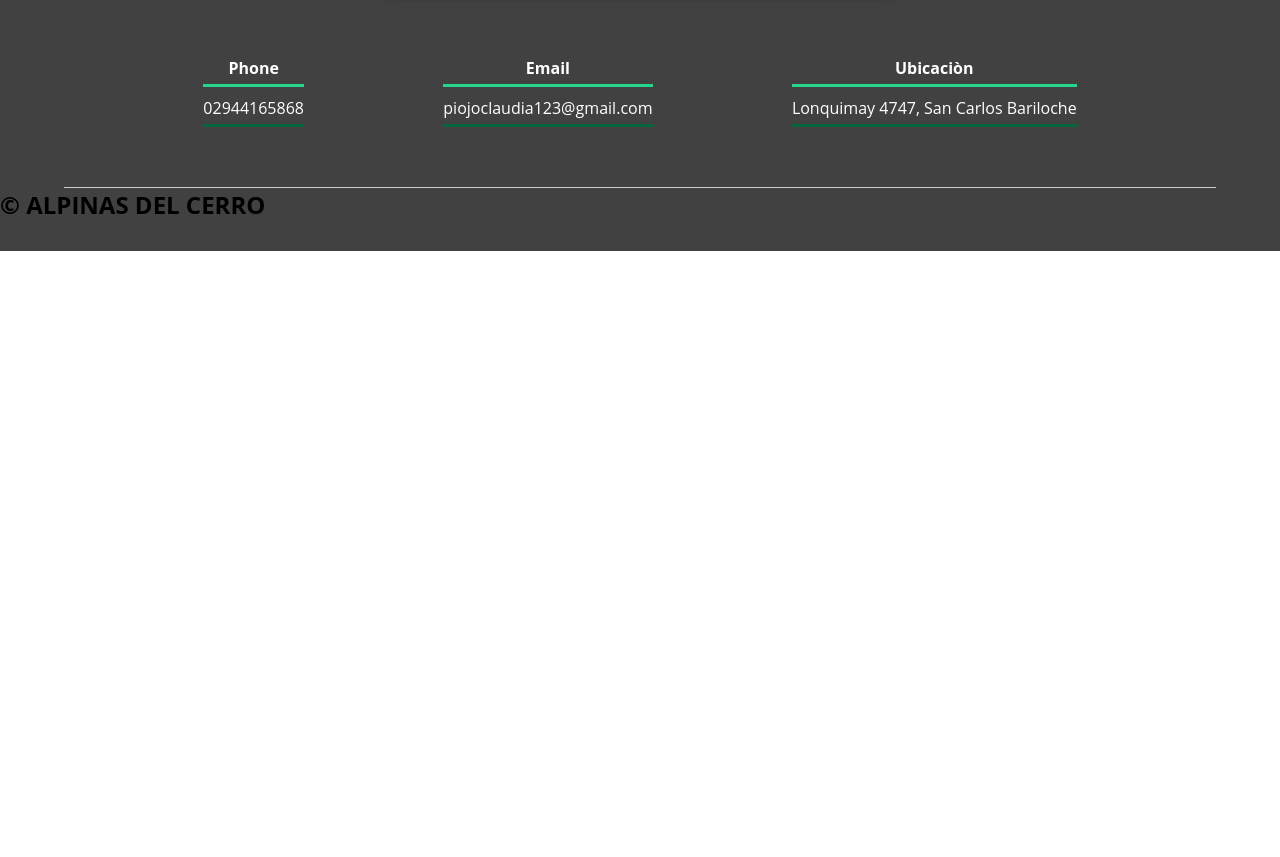
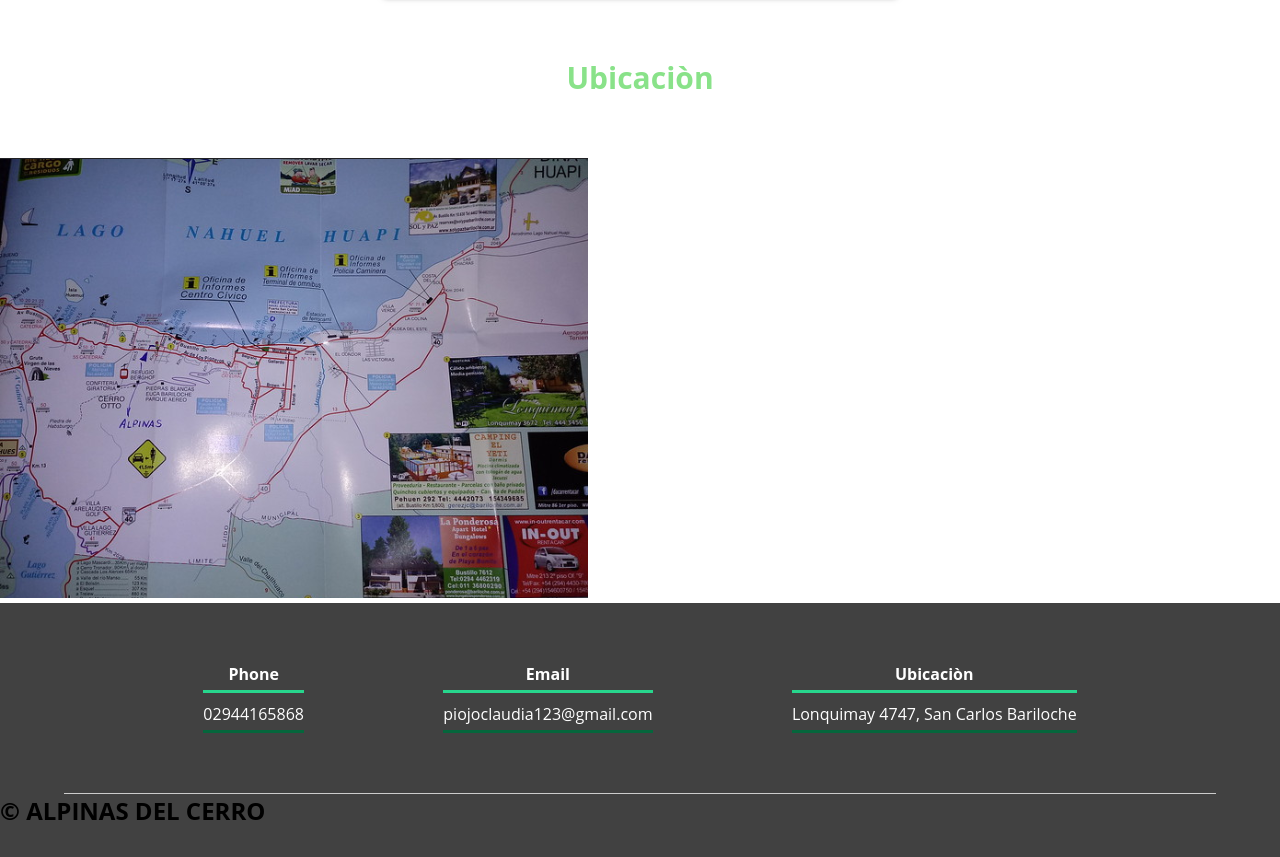
Before and after one commit to Jazgomezz/Alpinas-del-cerro, a plain HTML site: page index.html in a window 1280 px wide. Shown: the part 5575-6432 px from the top of the page. Before the commit the page ends 5826 px from the top, so only its background shows below. Drawn offline with Linux system fonts and the light colour scheme.

Commit message:
Se hizo una seccion para la ubicaciòn

```diff
--- a/index.html
+++ b/index.html
@@ -216,6 +216,18 @@
                 </div>
 
             </section>
+
+
+            <section class="dirección">
+                <div class="ubi">
+                    <h2 class="titulo">Ubicaciòn</h2>
+                    <div class="img-ubi">
+                        <img src="imagenes/ubicación.PNG" alt="">
+                    </div>
+
+                </div>
+
+            </section>
         </main>
         <footer>
             <div class="contenedor-footer">
```
